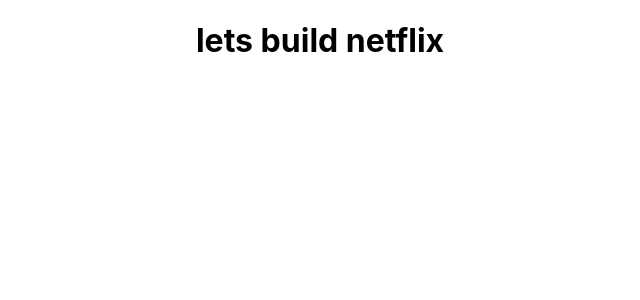
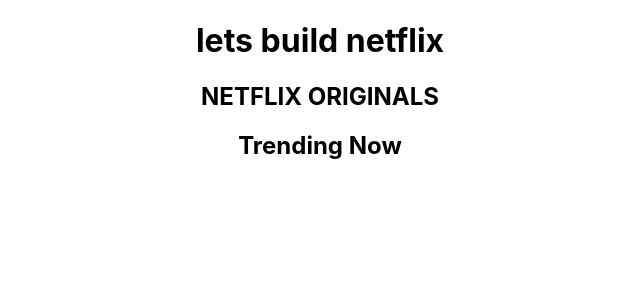
Before and after one commit to RichardThomas215/Netflix-Clone, a React (Create React App) app: page / in a window 1280 px wide. Shown: the top 300 px of the page, without its empty margins (320-960 px from the left). Built offline with nearby package versions, Linux system fonts and the light colour scheme; no server answers.

Commit message:
Created Row componets with fetchData API calls

```diff
--- a/src/App.js
+++ b/src/App.js
@@ -1,10 +1,17 @@
 import logo from './logo.svg';
 import './App.css';
+import Row from './Row';
+import requests from './requests';
 
 function App() {
   return (
     <div className="App">
       <h1>lets build netflix</h1>
+
+      <Row title="NETFLIX ORIGINALS" fetchUrl={requests.fetchNetflixOriginals}/>
+      <Row title="Trending Now" fetchUrl={requests.fetchTrending}/>
+
+
     </div>
   );
 }
--- /dev/null
+++ b/src/Row.js
@@ -0,0 +1,27 @@
+import React, { useState, useEffect } from 'react'
+import axios from './axios';
+
+function Row({ title, fetchUrl }) {
+  const [movies, setMovies] = useState([]);
+
+  useEffect(() => {
+
+      async function fetchData(){
+            const requests = await axios.get(fetchUrl);
+            console.log(requests);
+            return requests;
+      }
+
+      fetchData();
+
+  }, [movies]);
+
+    return (
+    <div>
+            <h2>{title}</h2>
+
+    </div>
+  )
+}
+
+export default Row
```
